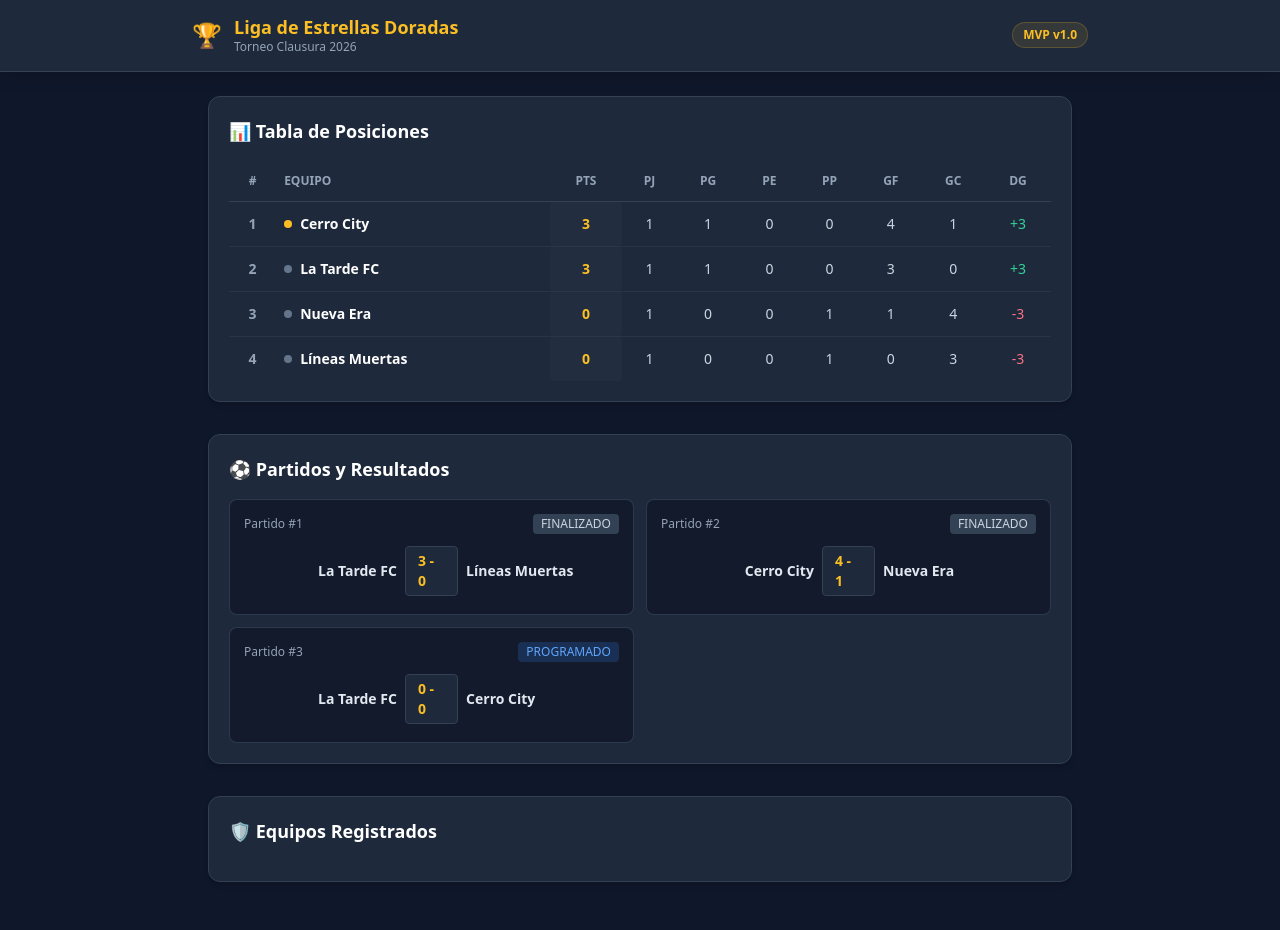
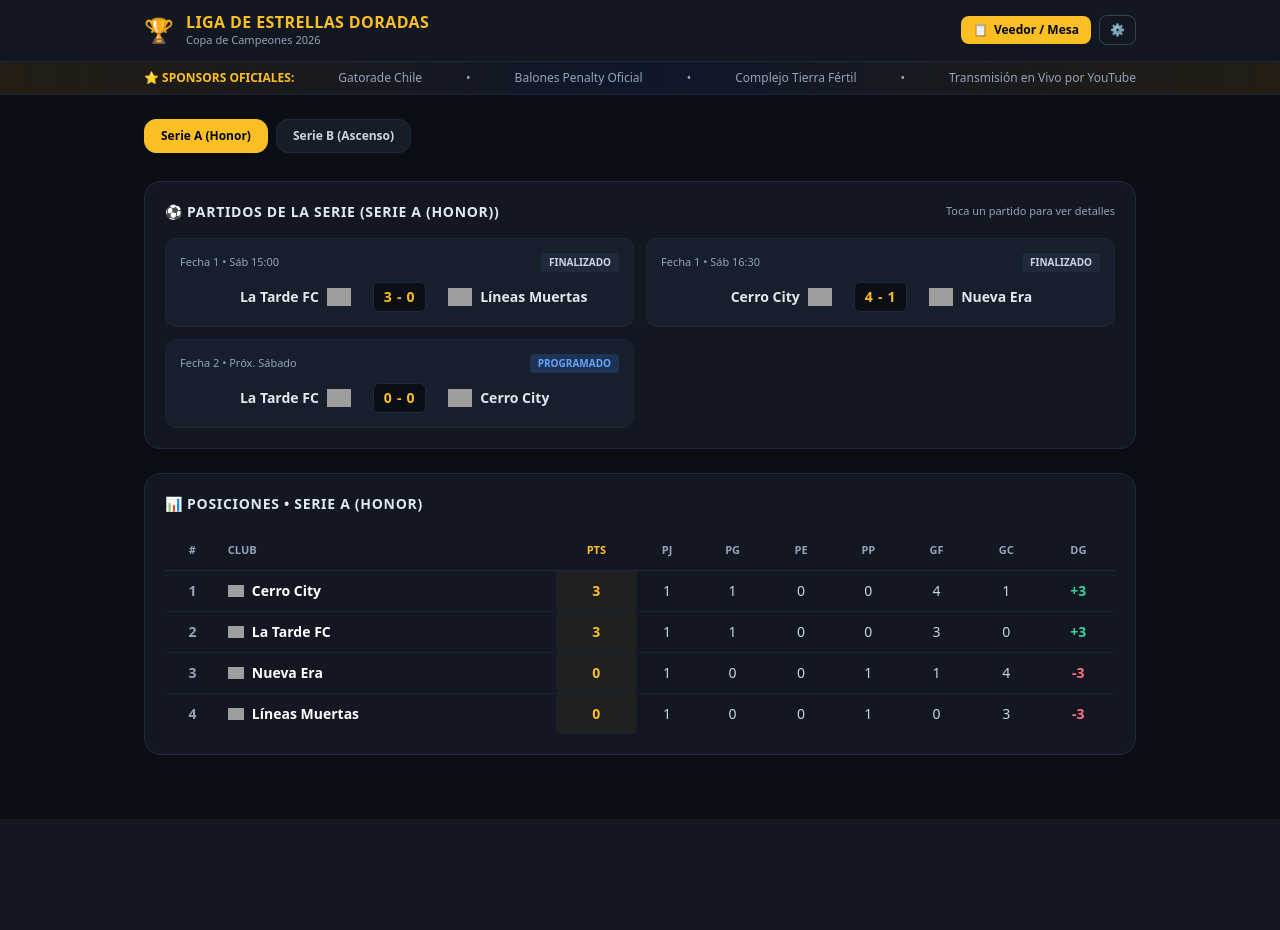
Before and after one commit to Dilvishh/liga-futbol-mvp, a FastAPI app: page / in a window 1280 px wide. After the commit the page ends 819 px from the top, so only its background shows below. Run offline with FastAPI, Linux system fonts and the light colour scheme; some libraries are stand-ins or nearby versions; grey boxes are pictures that could not be loaded.

Commit message:
Actualizar index.html

```diff
--- a/templates/index.html
+++ b/templates/index.html
@@ -3,70 +3,133 @@
 <head>
     <meta charset="UTF-8">
     <meta name="viewport" content="width=device-width, initial-scale=1.0">
-    <title>Liga de Estrellas Doradas</title>
-    <!-- Tailwind CSS para diseño moderno inmediato -->
+    <title>Liga de Estrellas Doradas - Web Oficial</title>
     <script src="https://cdn.tailwindcss.com"></script>
 </head>
-<body class="bg-slate-900 text-slate-100 min-h-screen font-sans pb-12">
+<body class="bg-[#0b0e14] text-slate-100 min-h-screen font-sans pb-16">
 
-    <!-- Cabecera -->
-    <header class="bg-slate-800 border-b border-slate-700 p-4 shadow-lg sticky top-0 z-50">
-        <div class="max-w-4xl mx-auto flex items-center justify-between">
+    <header class="bg-[#121722] border-b border-slate-800 sticky top-0 z-50">
+        <div class="max-w-5xl mx-auto px-4 py-3 flex items-center justify-between">
             <div class="flex items-center space-x-3">
                 <span class="text-2xl">🏆</span>
                 <div>
-                    <h1 class="text-lg font-bold text-amber-400 leading-tight">Liga de Estrellas Doradas</h1>
-                    <p class="text-xs text-slate-400">Torneo Clausura 2026</p>
+                    <h1 class="text-base font-extrabold text-amber-400 tracking-wide leading-tight">LIGA DE ESTRELLAS DORADAS</h1>
+                    <p class="text-[11px] text-slate-400 font-medium">{{ torneo.nombre if torneo else 'Temporada Oficial' }}</p>
                 </div>
             </div>
-            <span class="bg-amber-400/10 text-amber-400 text-xs px-2.5 py-1 rounded-full font-semibold border border-amber-400/20">
-                MVP v1.0
-            </span>
+
+            <nav class="flex items-center gap-2">
+                <a href="/veedor" class="bg-amber-400 hover:bg-amber-500 text-slate-950 font-bold px-3 py-1.5 rounded-lg text-xs transition flex items-center gap-1.5 shadow-sm">
+                    <span>📋</span> Veedor / Mesa
+                </a>
+                <a href="/admin" class="border border-slate-700 hover:border-slate-500 text-slate-300 font-semibold px-2.5 py-1.5 rounded-lg text-xs transition">
+                    ⚙️
+                </a>
+            </nav>
         </div>
     </header>
 
-    <main class="max-w-4xl mx-auto px-4 mt-6 space-y-8">
+    <div class="bg-gradient-to-r from-amber-500/10 via-slate-900 to-amber-500/10 border-b border-slate-800/80 py-2">
+        <div class="max-w-5xl mx-auto px-4 flex items-center justify-between text-xs text-slate-400 overflow-x-auto gap-6 whitespace-nowrap">
+            <span class="font-bold text-amber-400 flex items-center gap-1">⭐ SPONSORS OFICIALES:</span>
+            <span>Gatorade Chile</span>
+            <span>•</span>
+            <span>Balones Penalty Oficial</span>
+            <span>•</span>
+            <span>Complejo Tierra Fértil</span>
+            <span>•</span>
+            <span>Transmisión en Vivo por YouTube</span>
+        </div>
+    </div>
 
-        <!-- SECCIÓN: TABLA DE POSICIONES -->
-        <section class="bg-slate-800 rounded-xl p-5 border border-slate-700 shadow-md">
+    <main class="max-w-5xl mx-auto px-4 mt-6 space-y-6">
+
+        <section class="flex items-center gap-2 overflow-x-auto pb-1 scrollbar-none">
+            {% for cat in categorias %}
+            <a href="/?cat_id={{ cat.id }}"
+               class="px-4 py-2 rounded-xl text-xs font-bold transition whitespace-nowrap border {% if categoria_activa and categoria_activa.id == cat.id %}bg-amber-400 text-slate-950 border-amber-400 shadow-md{% else %}bg-[#161c28] text-slate-300 border-slate-800 hover:border-slate-600{% endif %}">
+                {{ cat.nombre }}
+            </a>
+            {% endfor %}
+        </section>
+
+        <section class="bg-[#121722] rounded-2xl p-4 sm:p-5 border border-slate-800 shadow-sm">
             <div class="flex items-center justify-between mb-4">
-                <h2 class="text-lg font-bold text-white flex items-center gap-2">
-                    📊 Tabla de Posiciones
+                <h2 class="text-sm font-bold text-slate-200 uppercase tracking-wider flex items-center gap-2">
+                    ⚽ Partidos de la Serie ({{ categoria_activa.nombre if categoria_activa else '' }})
                 </h2>
+                <span class="text-[11px] text-slate-400">Toca un partido para ver detalles</span>
             </div>
 
+            <div class="grid gap-3 sm:grid-cols-2">
+                {% for p in partidos %}
+                <a href="/partido/{{ p.id }}" class="block bg-[#171e2c] border border-slate-800/80 hover:border-amber-400/50 rounded-xl p-3.5 transition group">
+                    <div class="flex items-center justify-between text-[11px] text-slate-400 mb-2.5">
+                        <span class="font-medium text-slate-400">{{ p.jornada }} • {{ p.fecha_hora }}</span>
+                        <span class="px-2 py-0.5 rounded text-[10px] font-bold {% if p.estado == 'FINALIZADO' %}bg-slate-800 text-slate-300{% elif p.estado == 'EN_VIVO' %}bg-rose-500/20 text-rose-400 border border-rose-500/30 animate-pulse{% else %}bg-blue-500/20 text-blue-400{% endif %}">
+                            {{ p.estado }}
+                        </span>
+                    </div>
+
+                    <div class="grid grid-cols-5 items-center gap-2">
+                        <div class="col-span-2 flex items-center justify-end gap-2 text-right">
+                            <span class="font-bold text-xs sm:text-sm text-slate-200 truncate group-hover:text-amber-400 transition">{{ p.local.nombre }}</span>
+                            <img src="{{ p.local.escudo_url }}" class="w-6 h-6 object-contain" alt="">
+                        </div>
+
+                        <div class="flex items-center justify-center">
+                            <span class="bg-[#0b0e14] px-2.5 py-1 rounded-md font-black text-amber-400 text-sm border border-slate-800 tracking-wider">
+                                {{ p.goles_local }} - {{ p.goles_visita }}
+                            </span>
+                        </div>
+
+                        <div class="col-span-2 flex items-center justify-start gap-2 text-left">
+                            <img src="{{ p.visita.escudo_url }}" class="w-6 h-6 object-contain" alt="">
+                            <span class="font-bold text-xs sm:text-sm text-slate-200 truncate group-hover:text-amber-400 transition">{{ p.visita.nombre }}</span>
+                        </div>
+                    </div>
+                </a>
+                {% endfor %}
+            </div>
+        </section>
+
+        <section class="bg-[#121722] rounded-2xl p-4 sm:p-5 border border-slate-800 shadow-sm">
+            <h2 class="text-sm font-bold text-slate-200 uppercase tracking-wider mb-4 flex items-center gap-2">
+                📊 Posiciones • {{ categoria_activa.nombre if categoria_activa else '' }}
+            </h2>
+
             <div class="overflow-x-auto">
-                <table class="w-full text-left border-collapse text-sm">
+                <table class="w-full text-left border-collapse text-xs sm:text-sm">
                     <thead>
-                        <tr class="text-xs uppercase text-slate-400 border-b border-slate-700">
-                            <th class="py-3 px-2 text-center">#</th>
-                            <th class="py-3 px-2">Equipo</th>
-                            <th class="py-3 px-2 text-center font-semibold">PTS</th>
-                            <th class="py-3 px-2 text-center">PJ</th>
-                            <th class="py-3 px-2 text-center">PG</th>
-                            <th class="py-3 px-2 text-center">PE</th>
-                            <th class="py-3 px-2 text-center">PP</th>
-                            <th class="py-3 px-2 text-center">GF</th>
-                            <th class="py-3 px-2 text-center">GC</th>
-                            <th class="py-3 px-2 text-center font-semibold">DG</th>
+                        <tr class="text-[11px] uppercase text-slate-400 border-b border-slate-800">
+                            <th class="py-2.5 px-2 text-center">#</th>
+                            <th class="py-2.5 px-2">Club</th>
+                            <th class="py-2.5 px-2 text-center font-bold text-amber-400">PTS</th>
+                            <th class="py-2.5 px-2 text-center">PJ</th>
+                            <th class="py-2.5 px-2 text-center">PG</th>
+                            <th class="py-2.5 px-2 text-center">PE</th>
+                            <th class="py-2.5 px-2 text-center">PP</th>
+                            <th class="py-2.5 px-2 text-center">GF</th>
+                            <th class="py-2.5 px-2 text-center">GC</th>
+                            <th class="py-2.5 px-2 text-center font-bold">DG</th>
                         </tr>
                     </thead>
-                    <tbody class="divide-y divide-slate-700/50">
+                    <tbody class="divide-y divide-slate-800/60">
                         {% for fila in tabla %}
-                        <tr class="hover:bg-slate-700/30 transition">
-                            <td class="py-3 px-2 text-center font-bold text-slate-400">{{ loop.index }}</td>
-                            <td class="py-3 px-2 font-semibold text-white flex items-center gap-2">
-                                <span class="w-2 h-2 rounded-full {% if loop.index == 1 %}bg-amber-400{% else %}bg-slate-500{% endif %}"></span>
-                                {{ fila.equipo }}
+                        <tr class="hover:bg-slate-800/40 transition">
+                            <td class="py-2.5 px-2 text-center font-bold text-slate-400">{{ loop.index }}</td>
+                            <td class="py-2.5 px-2 font-bold text-white flex items-center gap-2">
+                                <img src="{{ fila.escudo }}" class="w-4 h-4 object-contain" alt="">
+                                <span>{{ fila.equipo }}</span>
                             </td>
-                            <td class="py-3 px-2 text-center font-bold text-amber-400 bg-slate-700/20 rounded">{{ fila.pts }}</td>
-                            <td class="py-3 px-2 text-center text-slate-300">{{ fila.pj }}</td>
-                            <td class="py-3 px-2 text-center text-slate-300">{{ fila.pg }}</td>
-                            <td class="py-3 px-2 text-center text-slate-300">{{ fila.pe }}</td>
-                            <td class="py-3 px-2 text-center text-slate-300">{{ fila.pp }}</td>
-                            <td class="py-3 px-2 text-center text-slate-300">{{ fila.gf }}</td>
-                            <td class="py-3 px-2 text-center text-slate-300">{{ fila.gc }}</td>
-                            <td class="py-3 px-2 text-center font-medium {% if fila.dg > 0 %}text-emerald-400{% elif fila.dg < 0 %}text-rose-400{% else %}text-slate-400{% endif %}">
+                            <td class="py-2.5 px-2 text-center font-black text-amber-400 bg-amber-400/5 rounded">{{ fila.pts }}</td>
+                            <td class="py-2.5 px-2 text-center text-slate-300">{{ fila.pj }}</td>
+                            <td class="py-2.5 px-2 text-center text-slate-300">{{ fila.pg }}</td>
+                            <td class="py-2.5 px-2 text-center text-slate-300">{{ fila.pe }}</td>
+                            <td class="py-2.5 px-2 text-center text-slate-300">{{ fila.pp }}</td>
+                            <td class="py-2.5 px-2 text-center text-slate-300">{{ fila.gf }}</td>
+                            <td class="py-2.5 px-2 text-center text-slate-300">{{ fila.gc }}</td>
+                            <td class="py-2.5 px-2 text-center font-bold {% if fila.dg > 0 %}text-emerald-400{% elif fila.dg < 0 %}text-rose-400{% else %}text-slate-400{% endif %}">
                                 {{ "%+d"|format(fila.dg) }}
                             </td>
                         </tr>
@@ -76,48 +139,7 @@
             </div>
         </section>
 
-        <!-- SECCIÓN: PARTIDOS Y RESULTADOS -->
-        <section class="bg-slate-800 rounded-xl p-5 border border-slate-700 shadow-md">
-            <h2 class="text-lg font-bold text-white mb-4 flex items-center gap-2">
-                ⚽ Partidos y Resultados
-            </h2>
+    </main>
 
-            <div class="grid gap-3 sm:grid-cols-2">
-                {% for p in partidos %}
-                <div class="bg-slate-900/80 border border-slate-700/80 rounded-lg p-3.5 flex flex-col justify-between">
-                    <div class="flex items-center justify-between text-xs text-slate-400 mb-2">
-                        <span>Partido #{{ p.id }}</span>
-                        <span class="px-2 py-0.5 rounded font-medium {% if p.estado == 'FINALIZADO' %}bg-slate-700 text-slate-300{% elif p.estado == 'EN_VIVO' %}bg-rose-500/20 text-rose-400 border border-rose-500/30{% else %}bg-blue-500/20 text-blue-400{% endif %}">
-                            {{ p.estado }}
-                        </span>
-                    </div>
-                    <div class="flex items-center justify-between my-1">
-                        <span class="font-semibold text-slate-200 text-sm w-5/12 truncate text-right">{{ p.local.nombre }}</span>
-                        <span class="px-3 py-1 bg-slate-800 border border-slate-700 text-amber-400 font-bold rounded text-sm mx-2">
-                            {{ p.goles_local }} - {{ p.goles_visita }}
-                        </span>
-                        <span class="font-semibold text-slate-200 text-sm w-5/12 truncate text-left">{{ p.visita.nombre }}</span>
-                    </div>
-                </div>
-                {% endfor %}
-            </div>
-        </section>
-
-        <!-- SECCIÓN: EQUIPOS Y PLANTELES -->
-        <section class="bg-slate-800 rounded-xl p-5 border border-slate-700 shadow-md">
-            <h2 class="text-lg font-bold text-white mb-4 flex items-center gap-2">
-                🛡️ Equipos Registrados
-            </h2>
-            <div class="grid grid-cols-2 sm:grid-cols-3 gap-3">
-                {% for eq in equipos %}
-                <div class="bg-slate-900/60 border border-slate-700/60 p-3 rounded-lg">
-                    <p class="font-bold text-sm text-slate-200">{{ eq.nombre }}</p>
-                    <p class="text-xs text-slate-400 mt-1">{{ eq.jugadores|length }} jugadores inscritos</p>
-                </div>
-                {% endfor %}
-            </div>
-        </section>
-
-    </main>
 </body>
 </html>
```
